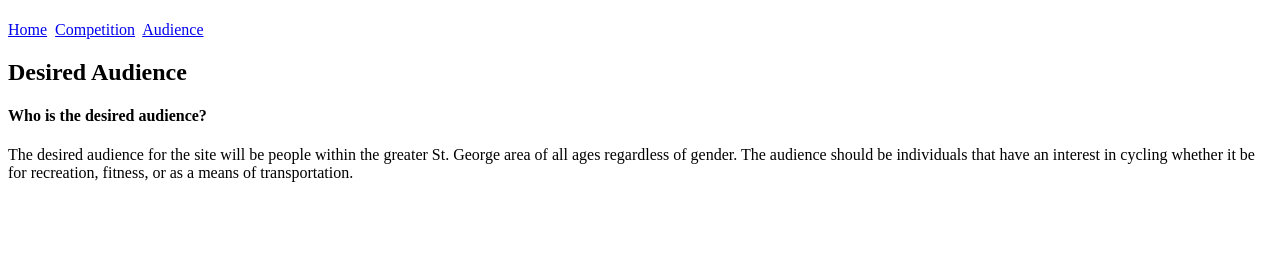
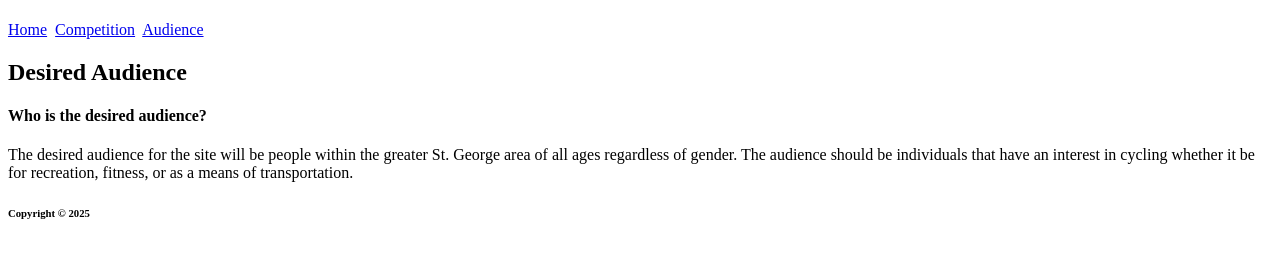
Before and after one commit to knowltonjef/se1400, a plain HTML site: page milestone1/milestone1/audience.html in a window 1280 px wide. Shown: the part 59-316 px from the top of the page. Drawn offline with Linux system fonts and the light colour scheme.

Commit message:
Added footer

```diff
--- a/milestone1/milestone1/audience.html
+++ b/milestone1/milestone1/audience.html
@@ -35,3 +35,8 @@
         fitness, or as a means of transportation.
 
 </main>
+<footer>
+    <h6>
+        Copyright &copy; 2025
+    </h6>
+</footer>
```
Also changed, not shown: milestone1/milestone1/competition.html (+5 -0 lines).
